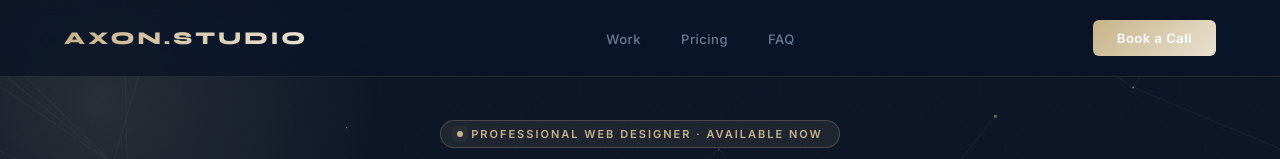
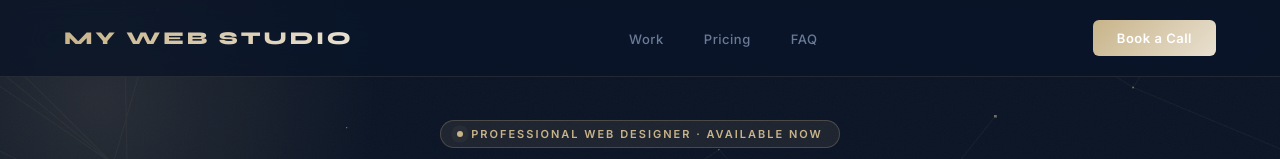
Before and after one commit to ahm13521/agency, a plain HTML site: page index.html in a window 1280 px wide. Shown: the top 159 px of the page. Drawn offline with nearby package versions, Linux system fonts and the light colour scheme; animation ran at ten frames a second.

Commit message:
Rename to My Web Studio

```diff
--- a/index.html
+++ b/index.html
@@ -468,7 +468,7 @@ footer{
 
 <!-- NAV -->
 <nav id="nav">
-  <div class="logo">AXON.STUDIO</div>
+  <div class="logo">MY WEB STUDIO</div>
   <ul class="nav-links">
     <li><a href="#work">Work</a></li>
     <li><a href="#pricing">Pricing</a></li>
@@ -780,8 +780,8 @@ footer{
 
 <!-- FOOTER -->
 <footer>
-  <div class="f-logo">AXON.STUDIO</div>
-  <div class="f-copy">© 2025 Axon Studio — Professional Web Designer</div>
+  <div class="f-logo">MY WEB STUDIO</div>
+  <div class="f-copy">© 2025 My Web Studio — Professional Web Designer</div>
   <div class="f-links">
     <a href="#work">Work</a>
     <a href="#pricing">Pricing</a>
```
